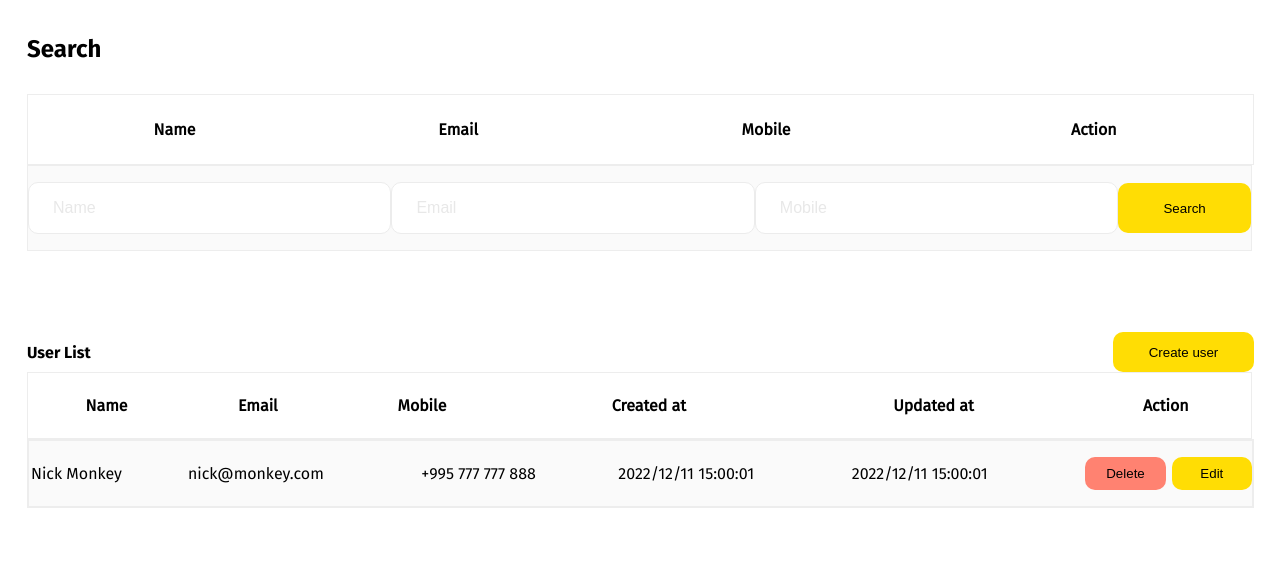
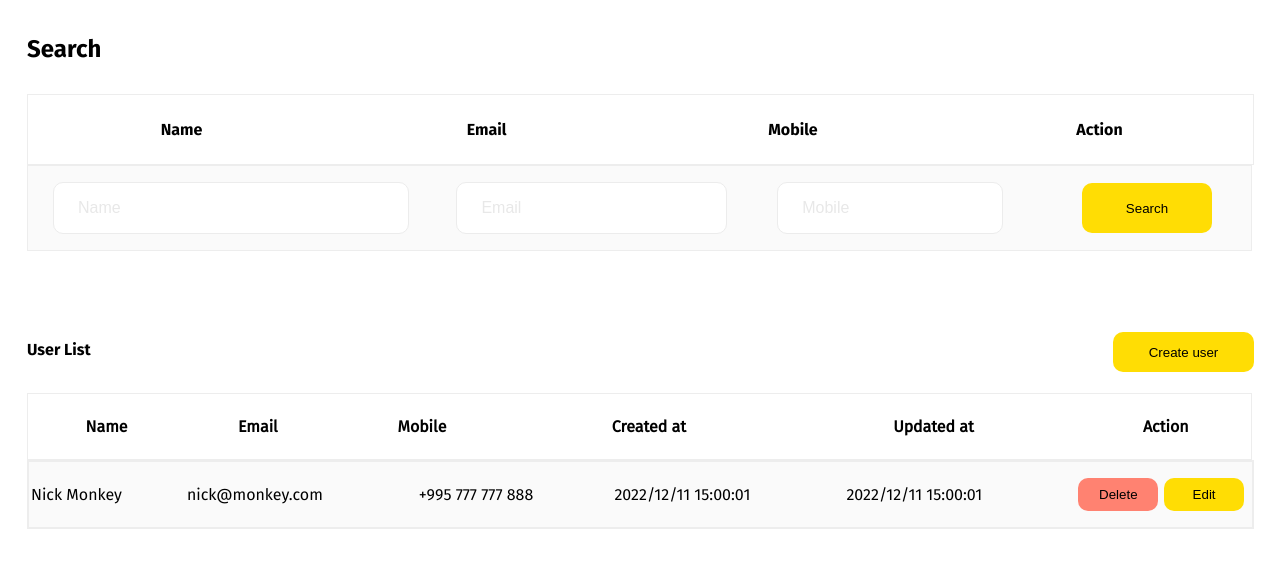
Before and after one commit to Gkamashidze/N7, a plain HTML site: page index.html in a window 1280 px wide. Drawn offline with Linux system fonts and the light colour scheme.

Commit message:
განახლება 1.2

```diff
--- a/index.html
+++ b/index.html
@@ -19,10 +19,10 @@
             <div class="search_box_header">
                 <table>
                     <tr>
-                        <th>Name</th>
-                        <th>Email</th>
-                        <th>Mobile</th>
-                        <th>Action</th>
+                        <th class="search_name">Name</th>
+                        <th class="search_email">Email</th>
+                        <th class="search_mobile">Mobile</th>
+                        <th class="search_action">Action</th>
                     </tr>
                 </table>
             </div>
@@ -31,17 +31,17 @@
                 <tr>
                     <td>
                         <label for=""></label>
-                        <input type="text" name="" id="" placeholder="Name">
+                        <input type="text" name="" id="text" placeholder="Name">
                     </td>
 
                     <td>
                         <label for=""></label>
-                        <input type="email" name="" id="" placeholder="Email">
+                        <input type="email" name="" id="email" placeholder="Email">
                     </td>
 
                     <td>
                         <label for=""></label>
-                        <input type="text" name="" id="" placeholder="Mobile">
+                        <input type="text" name="" id="mbtext" placeholder="Mobile">
                     </td>
 
                     <button class="search_btn">Search</button>
--- a/style.css
+++ b/style.css
@@ -53,6 +53,49 @@ table {
     justify-content: space-around;
 }
 
+.search_name {
+    width: 49px;
+    height: 19px;
+    /* font-weight: 400; */
+    font-size: 16px;
+    /* line-height: 19px; */
+    font-family: FiraGO;
+    color: #000000;
+}
+
+.search_email {
+    width: 49px;
+    height: 19px;
+    font-family: FiraGO;
+    font-weight: 400;
+    font-size: 16px;
+    line-height: 19px;
+
+    color: #000000;
+}
+
+.search_mobile {
+    width: 49px;
+    height: 19px;
+    font-family: FiraGO;
+    font-weight: 400;
+    font-size: 16px;
+    line-height: 19px;
+
+    color: #000000;
+}
+
+.search_action {
+    width: 49px;
+    height: 19px;
+    font-family: FiraGO;
+    font-weight: 400;
+    font-size: 16px;
+    line-height: 19px;
+
+    color: #000000;
+}
+
 .search_box_data {
     width: 1223px;
     height: 84px;
@@ -75,12 +118,33 @@ input {
     padding-left: 24px;
 }
 
+#text {
+    margin-left: 25px;
+    margin-right: 47px;
+    width: 359px;
+    height: 50px;
+}
+
+#email {
+    margin-right: 50px;
+    width: 266px;
+    height: 50px;
+}
+
+#mbtext {
+    width: 217px;
+    height: 50px;
+}
+
 .search_btn {
     width: 141px;
     height: 50px;
     background: #FFDD04;
     border-radius: 10px;
     border-color: transparent;
+
+    margin-right: 39px;
+    margin-left: 79px;
 
 }
 
@@ -106,6 +170,8 @@ input {
 
 p {
     font-family: FiraGO;
+    width: 106px;
+    height: 24px;
 }
 
 .user_list_header {
@@ -117,6 +183,7 @@ p {
     height: 65px;
     background: #FFFFFF;
     border: 1px solid #EDEDED;
+    margin-top: 21px;
 }
 
 .user_list_header>tr {
@@ -167,6 +234,7 @@ p {
     height: 33px;
     background: #FFDD04;
     border-radius: 10px;
+    margin-right: 8px;
 }
 
 .edit_btn>button {
```
